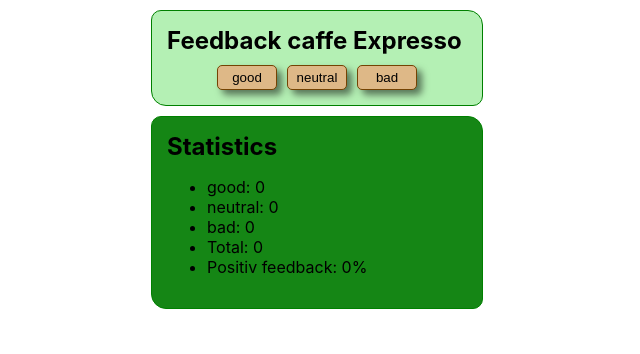
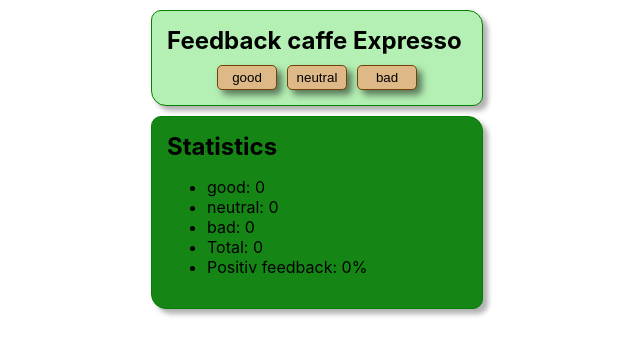
Before and after one commit to bobrenja/react-hw-02-feedback, a React (Create React App) app: page / in a window 1280 px wide. Shown: the top 354 px of the page, without its empty margins (323-963 px from the left). Built offline with nearby package versions, Linux system fonts and the light colour scheme.

Commit message:
del comment

```diff
--- a/src/components/Section/Section.module.css
+++ b/src/components/Section/Section.module.css
@@ -9,6 +9,7 @@
   background-color: rgb(180, 240, 180);
   border: 1px solid green;
   border-radius: 10px 15px;
+  box-shadow: 5px 5px 5px 0px rgba(0,0,0,0.3);
 }
 
 .section:last-child {
--- a/src/components/Statistics/Statistics.jsx
+++ b/src/components/Statistics/Statistics.jsx
@@ -1,7 +1,6 @@
 import PropTypes from 'prop-types';
 
 const Statistics = ({ good, neutral, bad, total, positivePercentage }) => {
-  console.log(positivePercentage);
   return (
     <>
       <ul>
```
